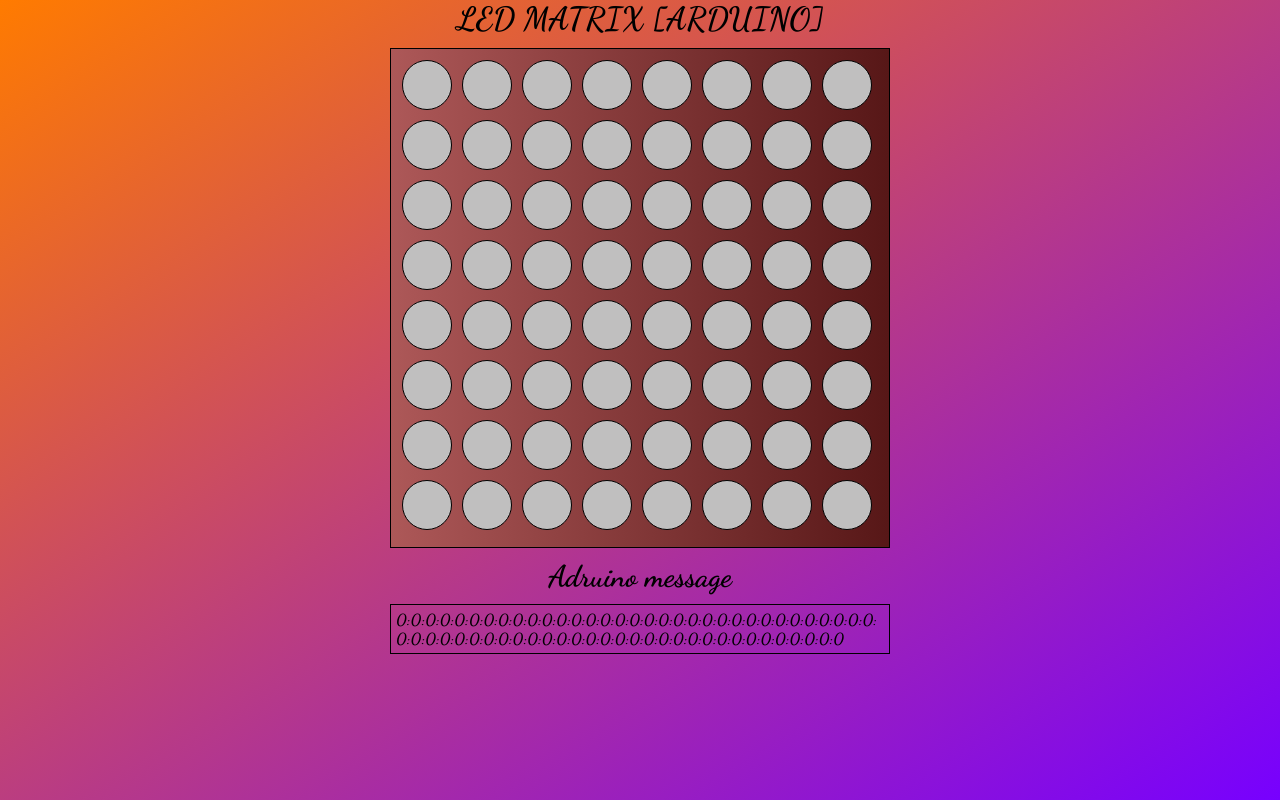
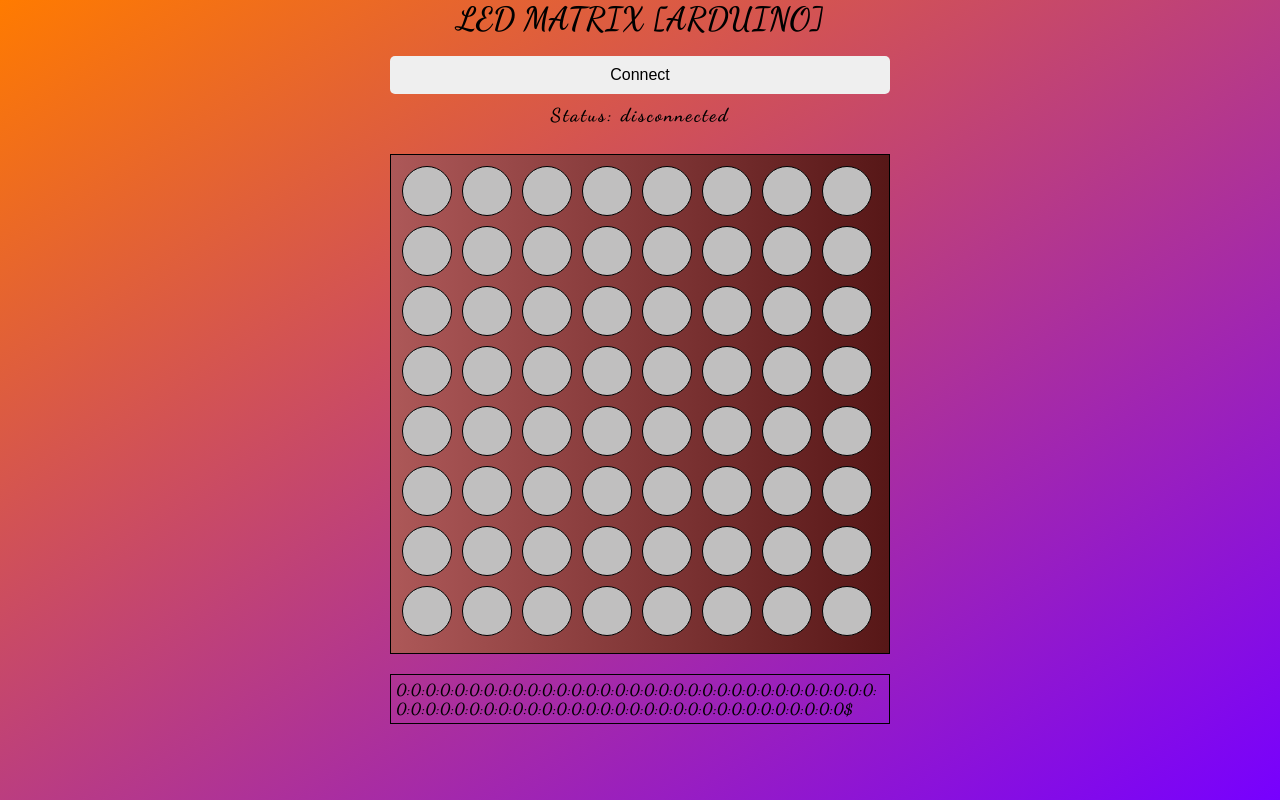
Before and after one commit to Sanjuontheweb/Arduino---LED, a SvelteKit app: page / in a window 1280 px wide. Built offline with nearby package versions, Linux system fonts and the light colour scheme.

Commit message:
done! this program can make an arduino leds go pak pak pak

```diff
--- a/src/components/arduino.svelte
+++ b/src/components/arduino.svelte
@@ -1,7 +1,16 @@
 <script>
     import _ from 'lodash';
 
+    let port;
+    let writer;
+    let status= "disconnected";
+
+    let usbvid = "0x2431";
+    let baudrate = "115200";
     let leds = _.range(0, 8).map(() => _.range(0, 8).map(() => false))
+
+    // a textEncoder which makes it easier for arduino to run
+    const enc = new TextEncoder();
 
     function onToggleLed(row, column) {
         leds[row][column] = !leds[row][column]
@@ -9,7 +18,35 @@
     }
     $: arduinoMsg = [...leds].reverse().reduce((acc, value) => {
         return acc + value.map(l => l?'1':'0').join(':') + ':';
-    }, '').slice(0, -1);
+    }, '').slice(0, -1) + "$";
+
+    // for this to work, you first need to turn on a flag in chrome : experimental web platform features
+    async function connectUsb() {
+        if (!navigator.serial) {
+            alert("Turn on 'Experimental Web Features' to connect to the arduino.");
+            return;
+        }
+
+        if (status === "connected") {
+            return;
+        }
+
+        try {
+            port = await navigator.serial.requestPort({
+                filters: [{ usbVendorId: {usbvid}}],
+            });
+            await port.open({ baudrate: {baudrate} });
+            writer = port.writable.getWriter();
+            status = "connected";
+        } catch (err) {
+            console.log(err);
+            alert("There was an error while connecting! I request an Apology");
+        }
+    }
+
+    $: if (status == "connected"  &&  arduinoMsg != "") {
+        writer.write(enc.encode(arduinoMsg));
+    }
 </script>
 
 <style>
@@ -36,12 +73,9 @@
     div.on {
         background-color: #AA0000;
     }
-    h1,h2 {
+    h1 {
         text-align: center;
         font-weight: 700;
-    }
-    h2 {
-        font-size: 30px;
     }
     section#message {
         width: 500px;
@@ -52,9 +86,43 @@
         font-weight: 700;
     }
 
+    #usb-connection-info {
+        width: 500px;
+        margin: 18px auto;
+        display:flex;
+        flex-direction: column;
+        justify-content: center;
+        text-align: center;
+        font-weight: 700;
+        gap: 10px;
+    }
+    #usb-connection-info h3 {
+        letter-spacing: 2px;
+    }
+    #usb-connection-info button {
+        border: none;
+        padding: 10px;
+        outline: none;
+        font-size: 16px;
+        cursor: pointer;
+        border-radius: 5px;
+    }
+    #usb-connection-info button:disabled {
+        cursor: not-allowed;
+    }
+    button:active,
+    button:focus {
+        outline: none;
+    }
+
 </style>
 
 <h1>LED MATRIX [ARDUINO]</h1>
+
+<section id="usb-connection-info">
+    <button disabled={status === "connected"} on:click={connectUsb}>Connect</button>
+    <h3>Status: {status}</h3>
+</section>
 
 <main>
     <!-- svelte-ignore a11y_click_events_have_key_events -->
@@ -68,8 +136,6 @@
     {/each}
 </main>
 
-<h2>Adruino message</h2>
-
 <section id="message">
     {arduinoMsg}
 </section>
```
